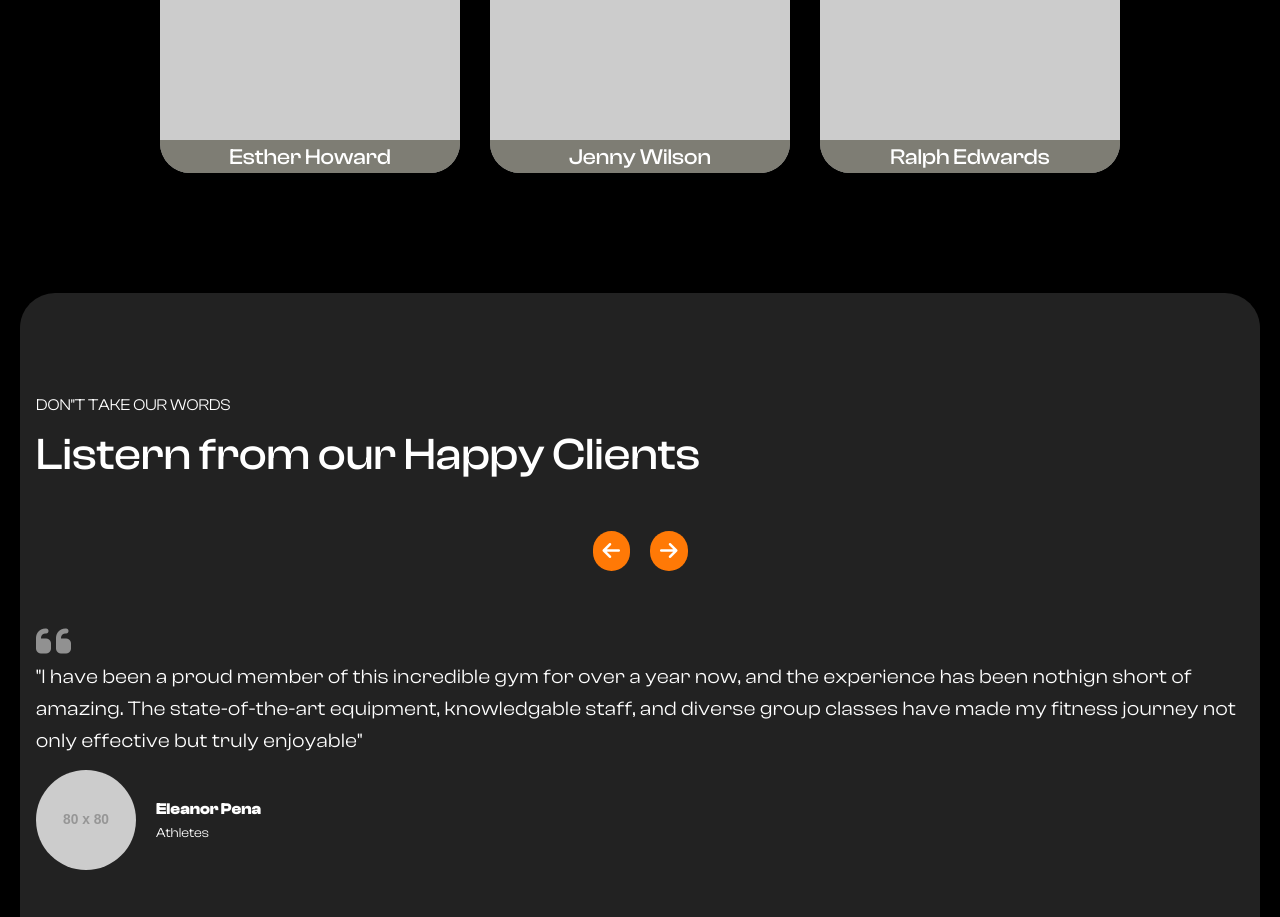
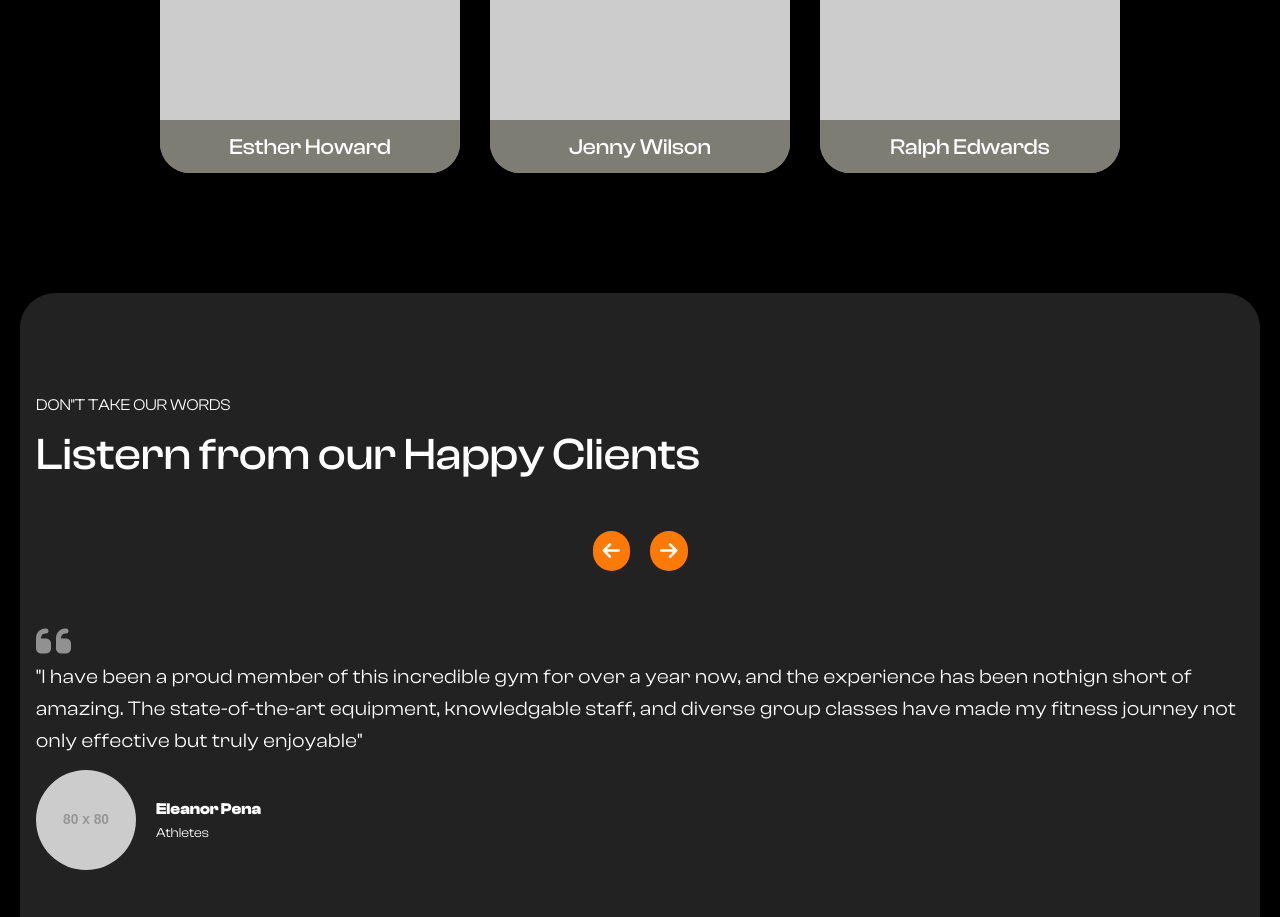
Before and after one commit to RonK-0/sass_t, a plain HTML site: page index.html in a window 1280 px wide. Shown: the part 2980-3897 px from the top of the page. Drawn offline with nearby package versions, Linux system fonts and the light colour scheme; placeholder pictures from the web are drawn by us.

Commit message:
adjust trainer name position to be more centered vertically

```diff
--- a/index.html
+++ b/index.html
@@ -144,15 +144,15 @@
                 <div class="trainer__cards flex f-wrap justify-center items-center gap-3">
                     <div class="trainer__card  text-center">
                         <img src="http://via.placeholder.com/300x400" alt="">
-                        <p class="text-dark text-center fw-500">Esther Howard</p>
+                        <p class="text-dark text-center fw-500 pt-1">Esther Howard</p>
                     </div>
                     <div class="trainer__card text-center">
                         <img src="http://via.placeholder.com/300x400" alt="">
-                        <p class="text-dark text-center fw-500">Jenny Wilson</p>
+                        <p class="text-dark text-center fw-500 pt-1">Jenny Wilson</p>
                     </div>
                     <div class="trainer__card text-center">
                         <img src="http://via.placeholder.com/300x400" alt="">
-                        <p class="text-dark text-center fw-500">Ralph Edwards</p>
+                        <p class="text-dark text-center fw-500 pt-1">Ralph Edwards</p>
                     </div>
                 </div>
             </div>
--- a/scss/page/_home.scss
+++ b/scss/page/_home.scss
@@ -130,7 +130,7 @@
             left: 50%;
             transform: translateX(-50%);
             width: 100%;
-            height: 5rem;
+            height: 7rem;
             background-color: rgba(107, 106, 94, 0.8);
             font-size: clamp(1.5rem, 5vw, 2.2rem);
             color: #fff;
```
Also changed, not shown: dist/css/main.min.css.
